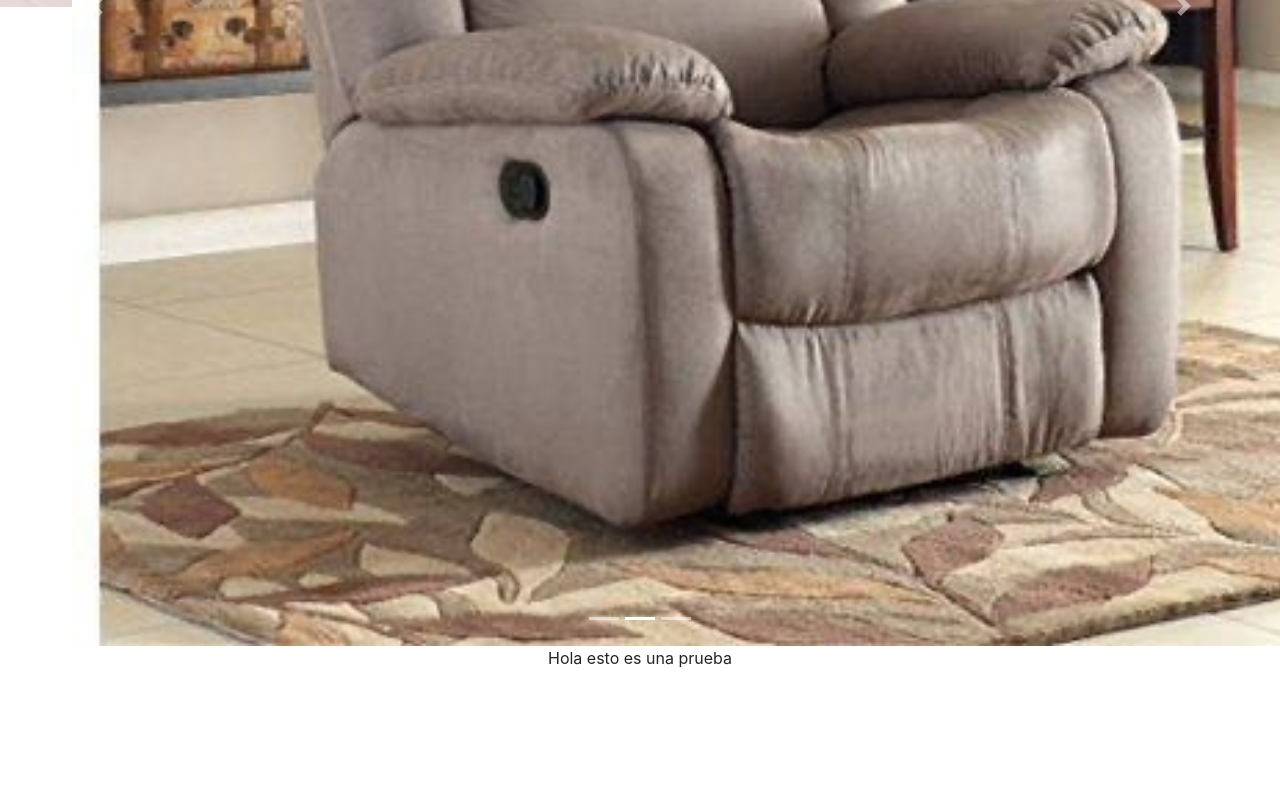
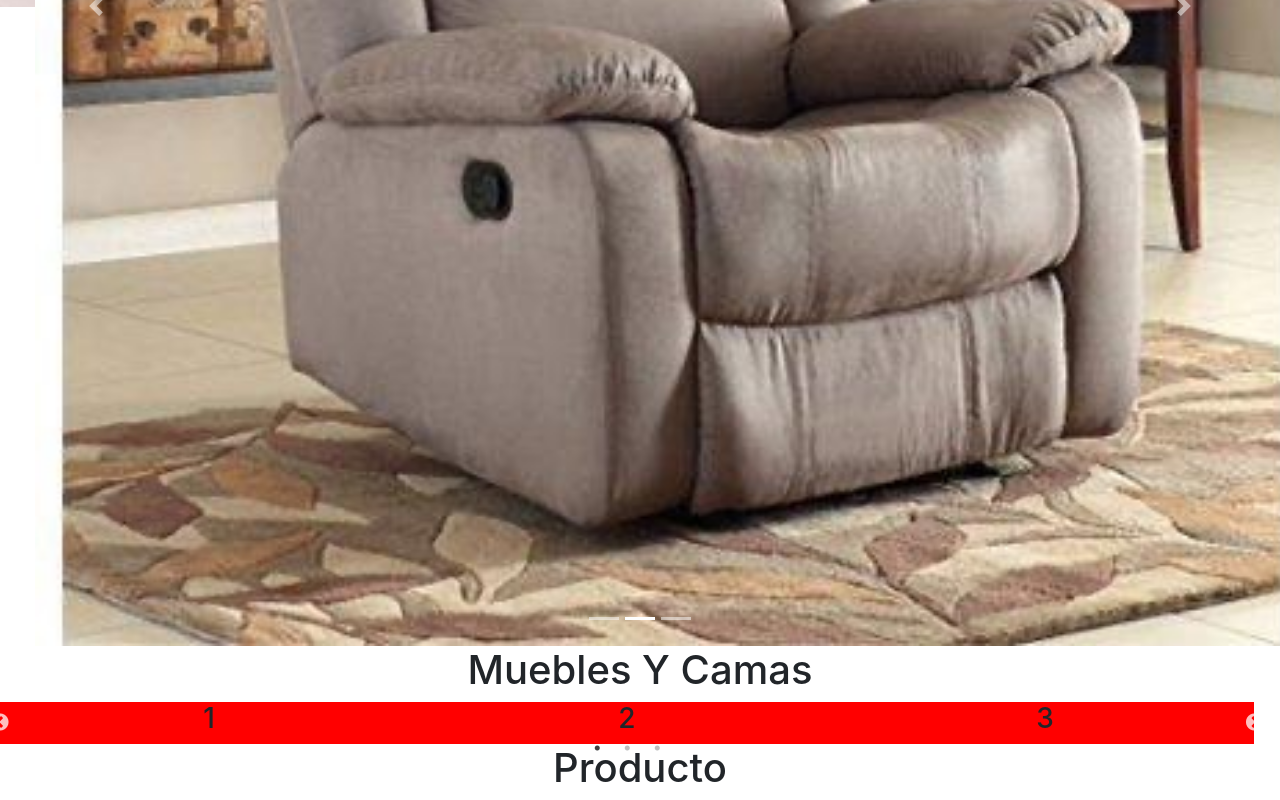
Before and after one commit to retr00exepq/Mar19845, a React (Create React App) app in the folder AppWeb_Proyecto/bodega502/: page / in a window 1280 px wide. Shown: the part 710-1510 px from the top of the page. Before the commit the page ends 1380 px from the top, so only its background shows below. Built offline with nearby package versions, Linux system fonts and the light colour scheme.

Commit message:
Cambios en carusel ofertas

```diff
--- a/AppWeb_Proyecto/bodega502/package.json
+++ b/AppWeb_Proyecto/bodega502/package.json
@@ -13,6 +13,8 @@
     "react-dom": "^17.0.2",
     "react-icons": "^4.2.0",
     "react-scripts": "4.0.3",
+    "react-slick": "^0.28.1",
+    "slick-carousel": "^1.8.1",
     "web-vitals": "^1.1.1"
   },
   "scripts": {
--- a/AppWeb_Proyecto/bodega502/src/App.css
+++ b/AppWeb_Proyecto/bodega502/src/App.css
@@ -1,5 +1,8 @@
 body{
-    margin-left:auto;
-    margin-right:auto;
+    margin-left:auto !important;
+    margin-right:auto !important;
     text-align: center !important;
+    margin: 0;
+    top: 50%!important;
+    left: 50%!important;
 }
--- a/AppWeb_Proyecto/bodega502/src/App.js
+++ b/AppWeb_Proyecto/bodega502/src/App.js
@@ -1,6 +1,9 @@
 import './App.css';
+import "slick-carousel/slick/slick.css";
+import "slick-carousel/slick/slick-theme.css";
 import Navbar from './componentes/Navbar';
 import Ofertas from "./componentes/Inicio/CaruselOfertas";
+import Categorias from "./componentes/Inicio/Categorias";
 import Producto from "./componentes/Producto/Producto";
 import './custom.scss';
 // <Producto/>
@@ -9,7 +12,8 @@ function App() {
     <div className="App">
       <Navbar/>
       <Ofertas/>
-      <div>Hola esto es una prueba</div>
+      <Categorias/>
+      <h1>Producto</h1>
     </div>
   );
 }
--- /dev/null
+++ b/AppWeb_Proyecto/bodega502/src/componentes/Inicio/Categorias.css
@@ -0,0 +1,4 @@
+.SliderC{
+    width: 98% !important;
+    background-color:red !important;
+}
--- /dev/null
+++ b/AppWeb_Proyecto/bodega502/src/componentes/Inicio/Categorias.js
@@ -0,0 +1,50 @@
+import React from 'react';
+import Slider from "react-slick";
+import sofa from './sillon.jpg'
+import './Categorias.css'
+
+function Categorias() {
+    const settings = {
+        dots: true,
+        infinite: true,
+        speed: 500,
+        slidesToShow: 3,
+        slidesToScroll: 3
+    };
+    return (
+        <div>
+            <h1>Muebles Y Camas</h1>
+            <Slider {...settings} className="SliderC">
+                <div>
+                    <h3>1</h3>
+                </div>
+                <div>
+                    <h3>2</h3>
+                </div>
+                <div>
+                    <h3>3</h3>
+                </div>
+                <div>
+                    <h3>4</h3>
+                </div>
+                <div>
+                    <h3>5</h3>
+                </div>
+                <div>
+                    <h3>6</h3>
+                </div>
+                <div>
+                    <h3>7</h3>
+                </div>
+                <div>
+                    <h3>8</h3>
+                </div>
+                <div>
+                    <h3>9</h3>
+                </div>
+            </Slider>
+        </div>
+    )
+
+}
+export default Categorias;
--- a/AppWeb_Proyecto/bodega502/src/componentes/Navbar.js
+++ b/AppWeb_Proyecto/bodega502/src/componentes/Navbar.js
@@ -36,7 +36,7 @@ function NavBar() {
           </Button>
         </Form>
 
-          <FaUserAlt className="icono" />
+
 
       </Navbar.Collapse>
     </Navbar>
```
Also changed, not shown: 1 other file (tests, documents, lock files or other folders).
